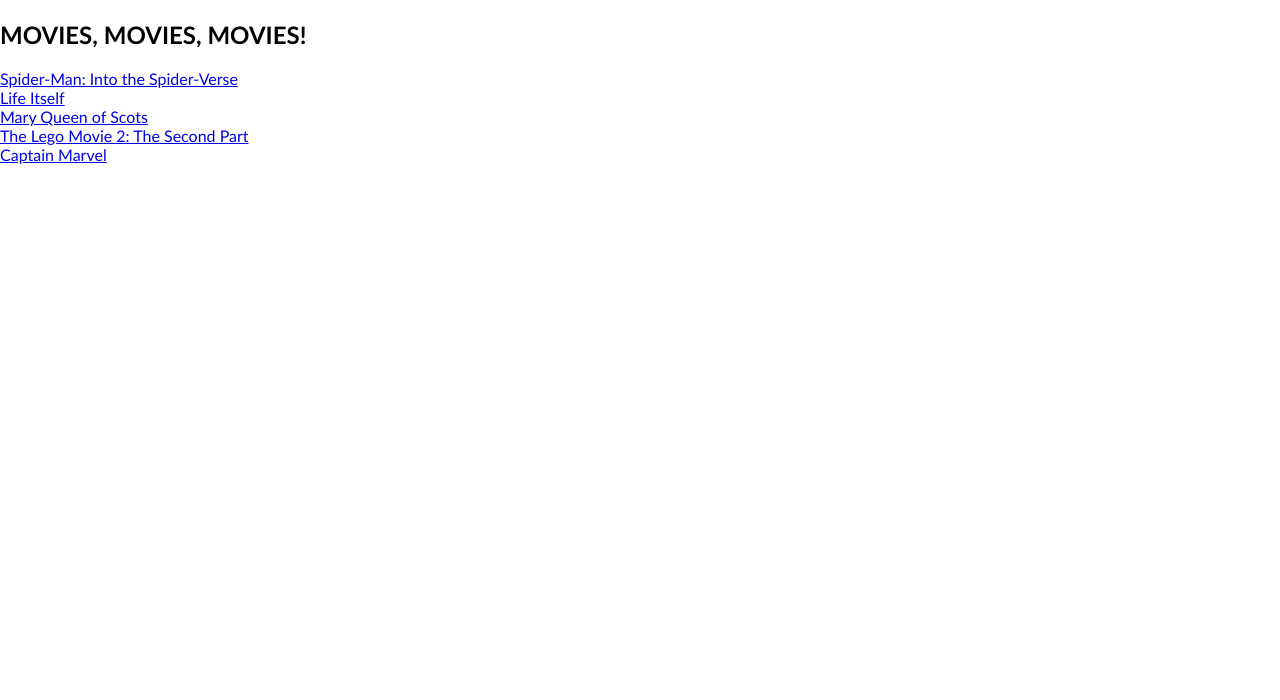
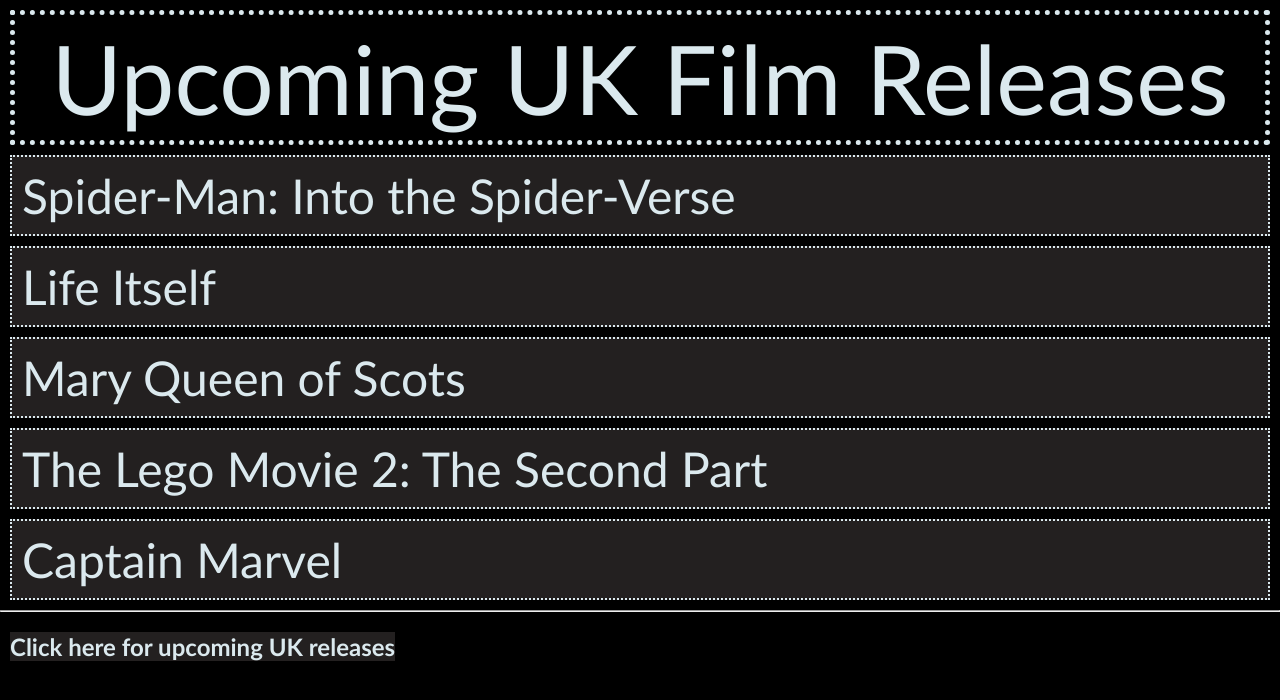
Before and after one commit to MichaelCrockett/react_imdb_app, a React (Create React App) app: page / in a window 1280 px wide. Shown: the top 700 px of the page. Built offline with nearby package versions, Linux system fonts and the light colour scheme.

Commit message:
Finished and styled

```diff
--- a/src/App.css
+++ b/src/App.css
@@ -1,3 +1,34 @@
 * {
-font-family: Gill Sans;
+  font-family: Gill Sans;
+  background-color: black;
+  color: #DBE9EE;
+  text-decoration:none;
 }
+
+a {
+  background-color: #232020;
+}
+
+.film {
+  margin: 10px;
+  padding: 10px;
+  font-size: 3em;
+  background-color: #232020;
+  border-style: dotted;
+  border-width: 2px;
+  border-color: #DBE9EE;
+}
+
+header {
+  border-style: dotted;
+  border-width: 5px;
+  border-color: #DBE9EE;
+  margin: 10px;
+  padding: 5px;
+  font-size: 6em;
+  text-align: center;
+}
+
+footer {
+  margin: 10px;
+}
--- a/src/components/Film.js
+++ b/src/components/Film.js
@@ -5,9 +5,7 @@
   render() {
     return (
       <div className="film">
-      <div className="film">
       <a href={this.props.url} target="blank">{this.props.children}</a>
-      </div>
       </div>
     );
   }
--- a/src/containers/FilmBox.js
+++ b/src/containers/FilmBox.js
@@ -39,8 +39,11 @@
   render() {
     return (
       <div className="film-box">
-      <h2>MOVIES, MOVIES, MOVIES!</h2>
+      <header>Upcoming UK Film Releases</header>
       <FilmList data ={ this.state.data } />
+<hr></hr>
+<footer><h2><a href="https://www.imdb.com/calendar/?region=gb"
+ target="blank">Click here for upcoming UK releases</a></h2></footer>
       </div>
     );
   }
```
